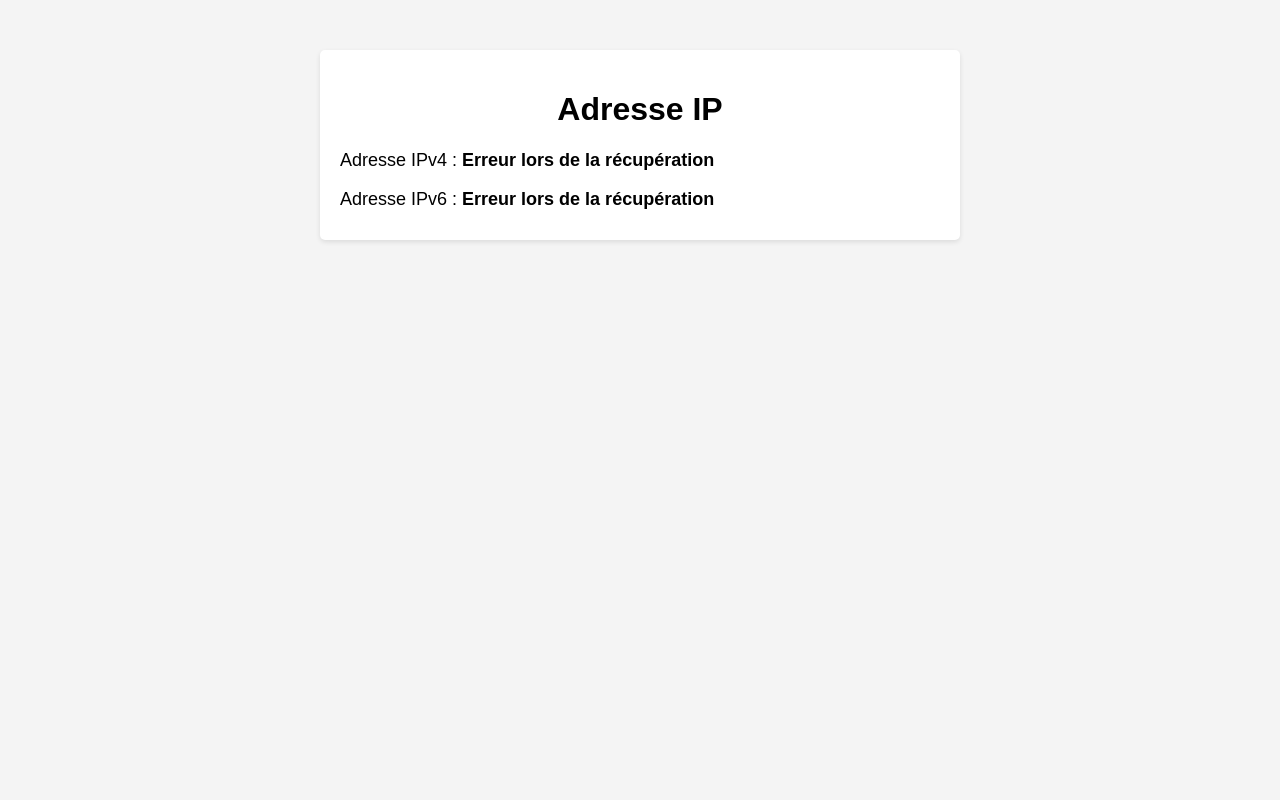
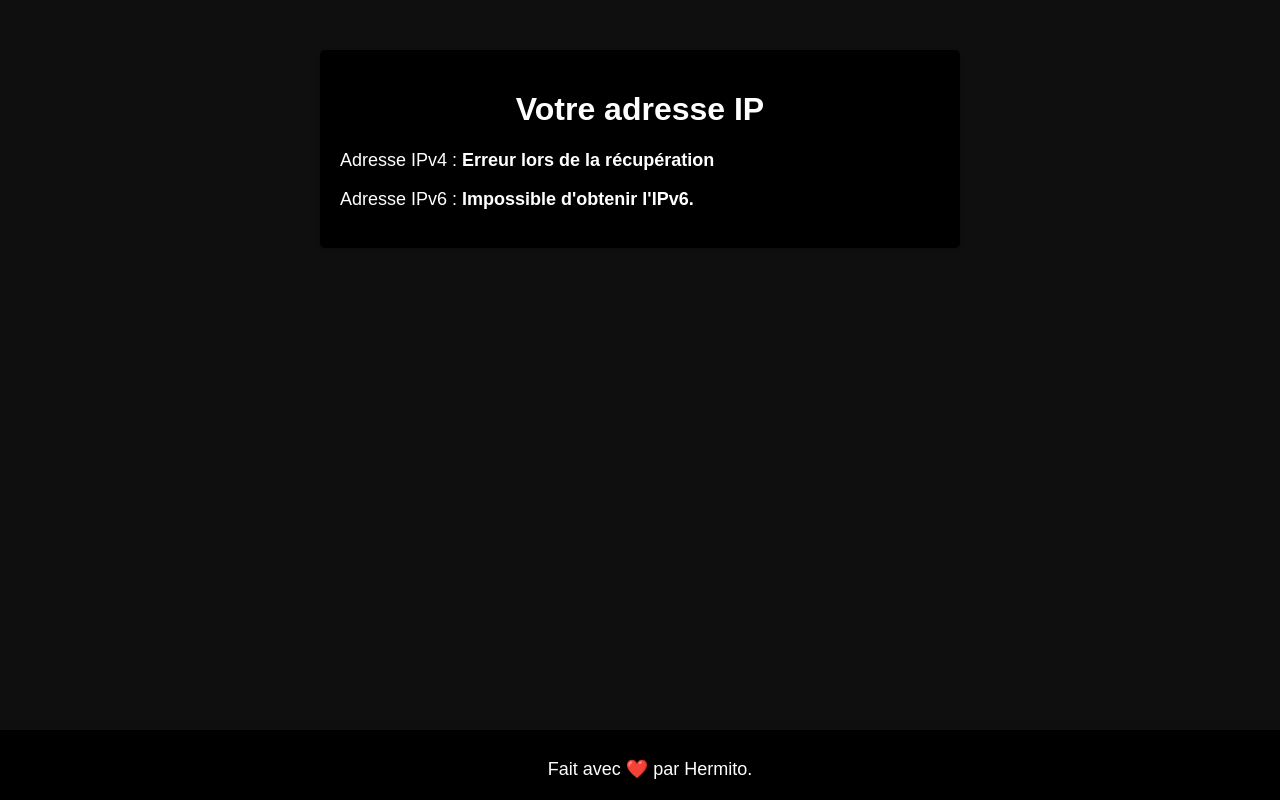
Before and after one commit to hermitoff/myip, a plain HTML site: page index.html in a window 1280 px wide. Drawn offline with Linux system fonts and the light colour scheme; no server answers.

Commit message:
Changement et améliorations multiples

```diff
--- a/index.html
+++ b/index.html
@@ -1,5 +1,5 @@
 <!DOCTYPE html>
-<html>
+<html lang="fr">
 <head>
     <meta charset='utf-8'>
     <meta http-equiv='X-UA-Compatible' content='IE=edge'>
@@ -10,9 +10,13 @@
 </head>
 <body>
     <div class="container">
-        <h1>Adresse IP</h1>
+        <h1>Votre adresse IP</h1>
         <p>Adresse IPv4 : <span id="ipv4">Chargement en cours...</span></p>
         <p>Adresse IPv6 : <span id="ipv6">Chargement en cours...</span></p>
-      </div>
+        <p><span id="erreur"></span></p>
+    </div>
+    <footer>
+        <p>Fait avec ❤️ par <a href="https://hermito.fr" target="_blank">Hermito</a>.</p>
+    </footer>
 </body>
 </html>
--- a/src/css/main.css
+++ b/src/css/main.css
@@ -1,6 +1,6 @@
 body {
     font-family: Arial, sans-serif;
-    background-color: #f4f4f4;
+    background-color: #0f0f0f;
     margin: 0;
     padding: 0;
 }
@@ -9,7 +9,8 @@ body {
     max-width: 600px;
     margin: 50px auto;
     padding: 20px;
-    background-color: #ffffff;
+    background-color: #000000;
+    color: #ffffff;
     border-radius: 5px;
     box-shadow: 0 2px 5px rgba(0, 0, 0, 0.1);
 }
@@ -26,3 +27,18 @@ p {
 span {
     font-weight: bold;
 }
+
+footer {
+    background-color: #000000;
+    color: #ffffff;
+    padding: 10px;
+    text-align: center;
+    position: fixed;
+    bottom: 0;
+    width: 100%;
+}
+
+a {
+    color: #ffffff;
+    text-decoration: none;
+}
--- a/src/js/main.js
+++ b/src/js/main.js
@@ -2,25 +2,44 @@ window.addEventListener('DOMContentLoaded', () => {
   const ipv4Span = document.getElementById('ipv4');
   const ipv6Span = document.getElementById('ipv6');
 
-  const ipv4 = fetch('https://api.ipify.org?format=json')
+  const ipv4Promise = fetch('https://api.ipify.org?format=json')
     .then(response => response.json())
     .then(data => {
       console.log("IPv4 : " + data.ip)
       ipv4Span.textContent = data.ip;
+      return data.ip;
     })
     .catch(error => {
       console.error('Erreur lors de la récupération de l\'adresse IPv4 :', error);
       ipv4Span.textContent = 'Erreur lors de la récupération';
     });
 
-  const ipv6 = fetch('https://api64.ipify.org?format=json')
+  const ipv6Promise = fetch('https://api64.ipify.org?format=json')
     .then(response => response.json())
     .then(data => {
       console.log("IPv6 : " + data.ip)
       ipv6Span.textContent = data.ip;
+      return data.ip;
     })
     .catch(error => {
       console.error('Erreur lors de la récupération de l\'adresse IPv6 :', error);
       ipv6Span.textContent = 'Erreur lors de la récupération';
     });
+
+  Promise.all([ipv4Promise, ipv6Promise])
+    .then(([ipv4, ipv6]) => {
+      if (ipv4 === ipv6) {
+        // Les adresses IPv4 et IPv6 sont égales, affiche une erreur
+        console.error("Impossible d'obtenir l'IPv6 :", ipv4);
+
+        // Vérifie si l'élément 'erreur' existe avant de définir son contenu
+        const erreurSpan = document.getElementById('ipv6');
+        if (erreurSpan) {
+          erreurSpan.textContent = "Impossible d'obtenir l'IPv6.";
+        }
+      }
+    })
+    .catch(error => {
+      console.error('Erreur lors de la comparaison des adresses IPv4 et IPv6 :', error);
+    });
 });
```
